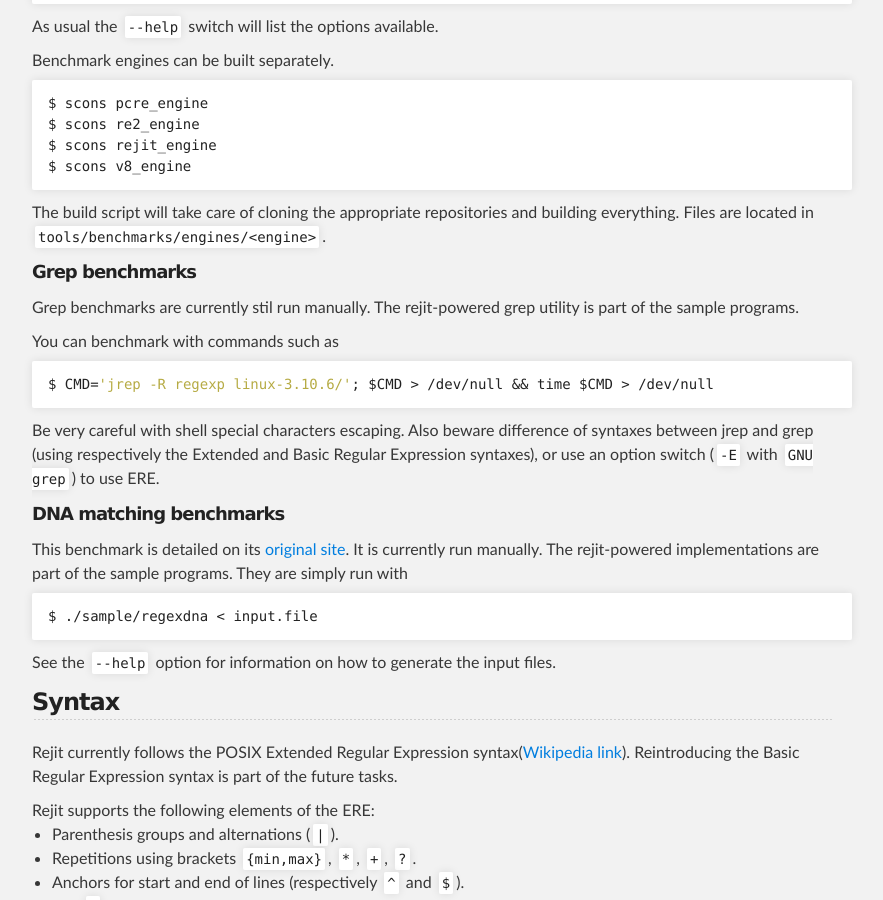
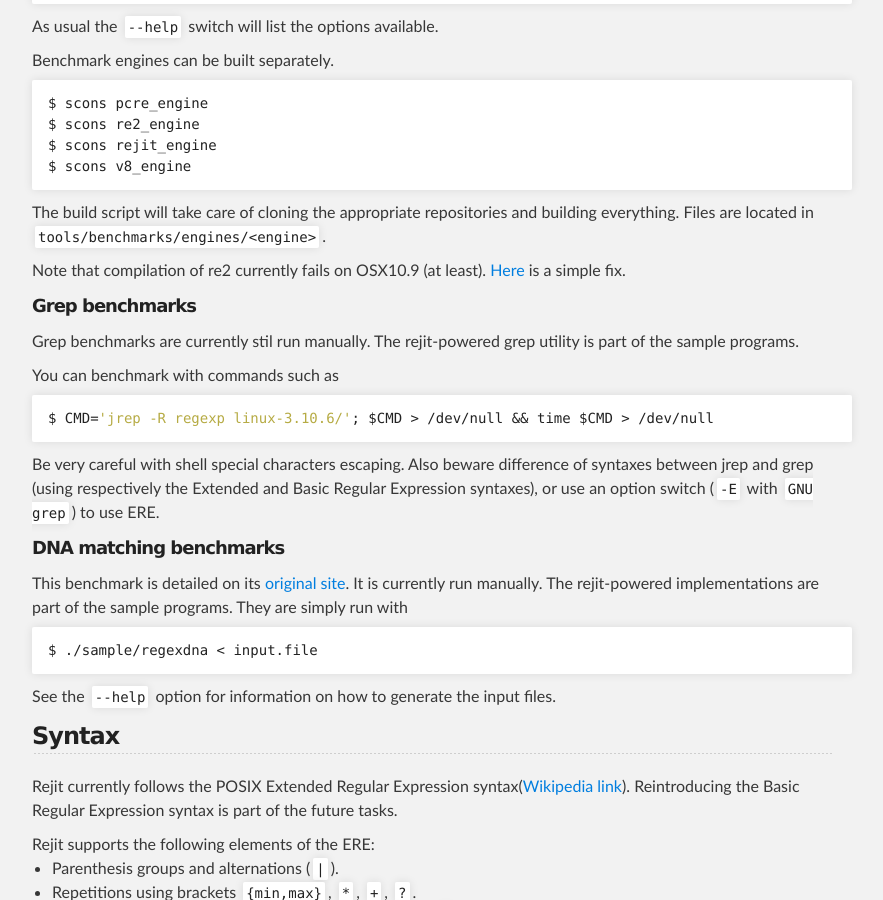
Before and after one commit to coreperf/coreperf.github.io, a Jekyll site: the page built from projects/rejit/documentation.md, in a window 1280 px wide and 900 px high, scrolled down 1690 px. Shown: the whole window, without its empty margins (208-1091 px from the left). Built offline with Jekyll 4.4.1, drawn with Linux system fonts in a browser that asks for light colours.

Commit message:
Add link to fix for re2 compilation on OSX10.9.

````diff
--- a/projects/rejit/documentation.md
+++ b/projects/rejit/documentation.md
@@ -88,6 +88,10 @@
 The build script will take care of cloning the appropriate repositories and
 building everything. Files are located in ```tools/benchmarks/engines/<engine>```.
 
+Note that compilation of re2 currently fails on OSX10.9 (at least).
+[Here](http://code.google.com/p/re2/issues/detail?id=94) is a simple
+fix.
+
 #### Grep benchmarks
 Grep benchmarks are currently stil run manually. The rejit-powered grep utility
 is part of the sample programs.
````
